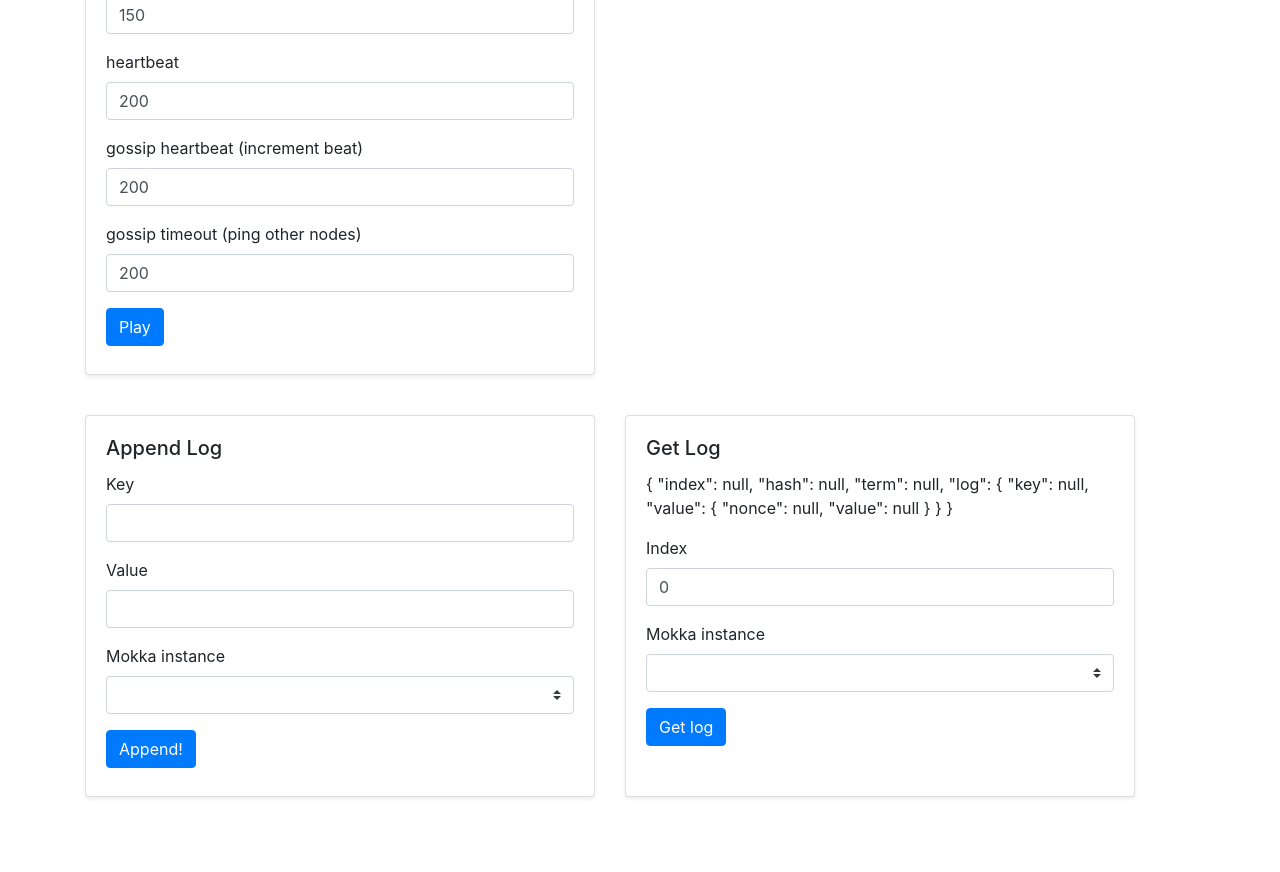
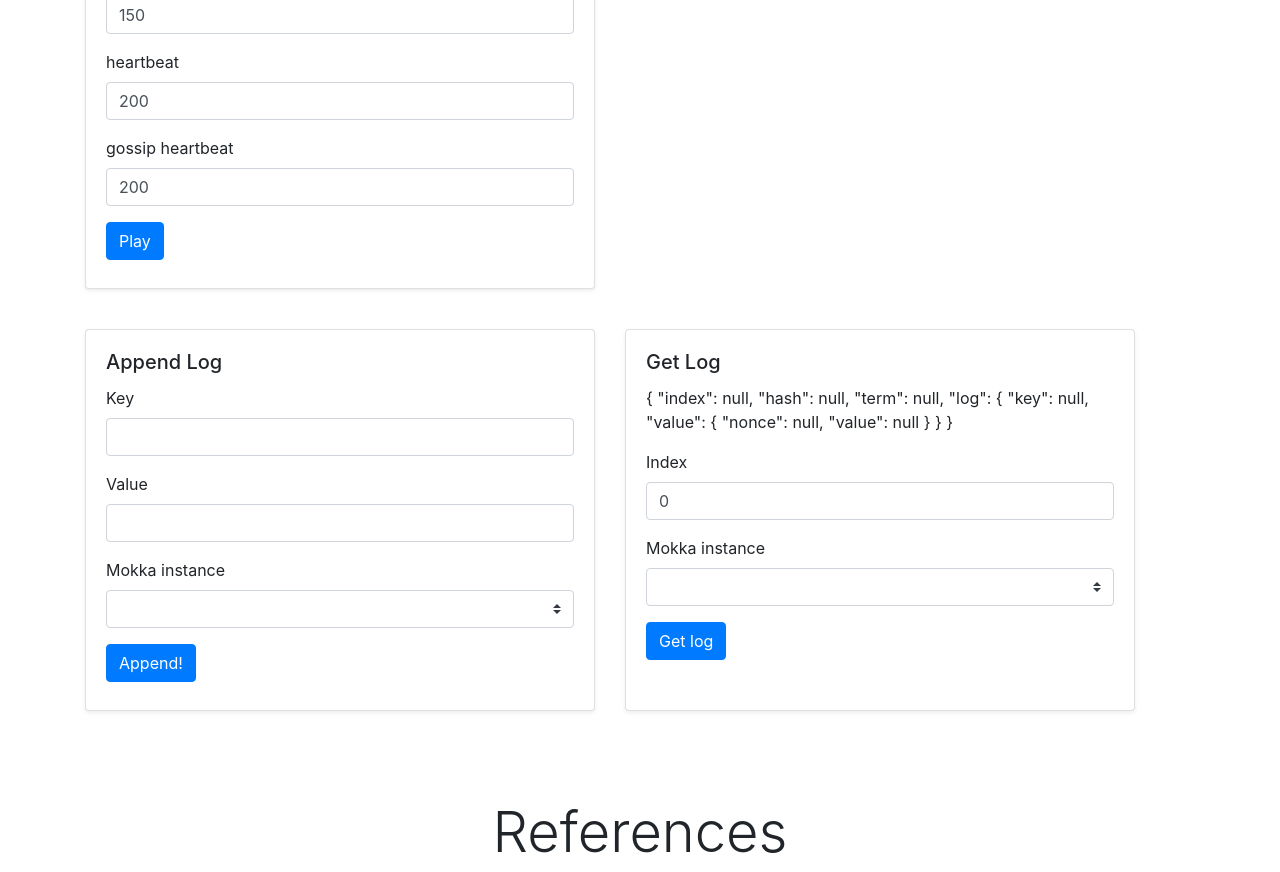
Before and after one commit to ega-forever/mokka-website, an Angular app: page / in a window 1280 px wide. Shown: the part 1120-1992 px from the top of the page. Built offline with nearby package versions, Linux system fonts and the light colour scheme.

Commit message:
* removed outdated settings

```diff
--- a/src/app/example/example.component.html
+++ b/src/app/example/example.component.html
@@ -28,13 +28,8 @@
           </div>
 
           <div class="form-group">
-            <label>gossip heartbeat (increment beat)</label>
+            <label>gossip heartbeat</label>
             <input type="number" class="form-control" min="100" max="500" name="heartbeat" [(ngModel)]="settings.gossip.heartbeat">
-          </div>
-
-          <div class="form-group">
-            <label>gossip timeout (ping other nodes)</label>
-            <input type="number" class="form-control" min="100" max="500" name="heartbeat" [(ngModel)]="settings.gossip.timeout">
           </div>
 
           <button type="submit" class="btn btn-primary mb-2" (click)="onPlay()">Play</button>
--- a/src/assets/workers/mokkaWorker.js
+++ b/src/assets/workers/mokkaWorker.js
@@ -24,8 +24,7 @@ const init = (index, keys, settings) => {
     address: `${index}/${keys[index].substring(64, 128)}`,
     electionMax: settings.election.max,
     electionMin: settings.election.min,
-    gossipHeartbeat: 200,
-    gossipTimeout: 200,
+    gossipHeartbeat: settings.gossip.heartbeat,
     heartbeat: settings.heartbeat,
     logger: {
       info: (text) => console.log(`worker#${index} ${text}`),
```
